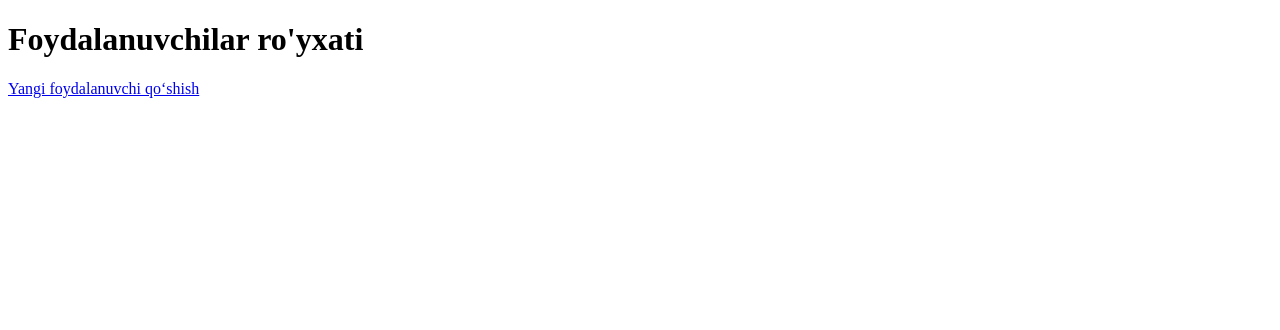
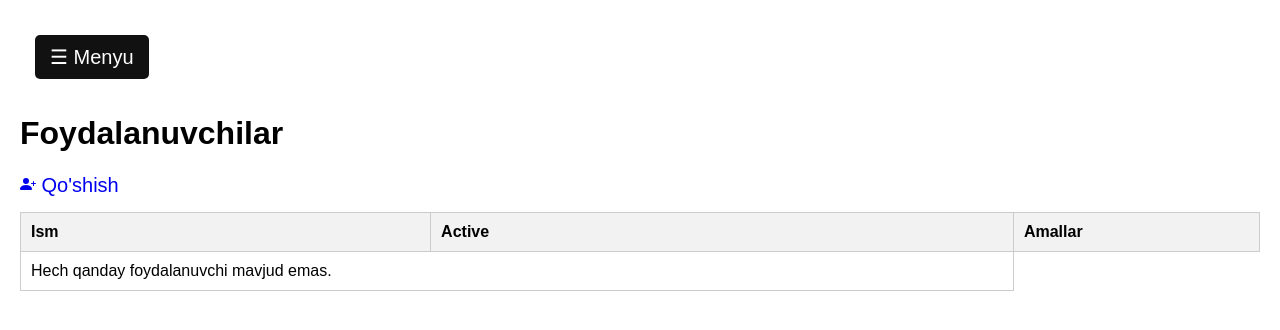
Before and after one commit to Muhammadrizochik/Office5, a Django app: template template/users/list.html in a window 1280 px wide. Shown: the top 330 px of the page. Run offline with Django 5.2, Linux system fonts and the light colour scheme; the template is opened without the code that fills it, so the values that code supplies are empty; some libraries are stand-ins or nearby versions.

Commit message:
template.list.html add code

```diff
--- a/Config/settings.py
+++ b/Config/settings.py
@@ -129,4 +129,4 @@ STATICFILES_DIRS = [
 # https://docs.djangoproject.com/en/5.2/ref/settings/#default-auto-field
 
 DEFAULT_AUTO_FIELD = 'django.db.models.BigAutoField'
-LOGIN_REDIRECT_URL = "/"
+LOGIN_REDIRECT_URL = "/home"
--- a/main/views/user.py
+++ b/main/views/user.py
@@ -9,12 +9,13 @@ from main.models.clients import User
 class UserCreateView(CreateView):
     template_name = "auth/form.html"
     form_class = UserCreationForm
-    success_url = "/auth/login"
+    success_url = "/home"
 
 
 class UserLoginView(LoginView):
     template_name = "auth/form.html"
     form_class = AuthenticationForm
+    success_url = "/home"
 
 
 class UserLogoutView(LogoutView):
@@ -27,4 +28,4 @@ def user_list(request):
         users = User.objects.all()
     else:
         users = User.objects.filter(created_by=request.user)
-    return render(request, 'users.html', {'users': users})
+    return render(request, 'users/list.html', {'users': users})
--- a/template/auth/form.html
+++ b/template/auth/form.html
@@ -56,7 +56,7 @@
             {% csrf_token %}
             {% bootstrap_form form %}
             {% buttons %}
-                <a href="/home" class="btn btn-primary">Submit</a>
+                <button type="submit" class="btn btn-primary">Submit</button>
             {% endbuttons %}
         </form>
     </div>
--- a/template/index.html
+++ b/template/index.html
@@ -2,7 +2,7 @@
 
 {% block content %}
 <div class="content">
-    <h1>Asosiy kontent</h1>
+    <h1>Asosiy kontent {{ user }}</h1>
     <p>Bu yerda asosiy ma'lumot joylashadi.</p>
   </div>
 
--- a/template/users/list.html
+++ b/template/users/list.html
@@ -1,20 +1,78 @@
-<!DOCTYPE html>
-<html>
-<head>
-    <title>Foydalanuvchilar ro'yxati</title>
-</head>
-<body>
-    <h1>Foydalanuvchilar ro'yxati</h1>
-    <a href="{% url 'add_user' %}">Yangi foydalanuvchi qo‘shish</a>
-    <ul>
-        {% for user in users %}
-            <li>
-                {{ user.username }}
-                {% if not user.is_superuser %}
-                    <a href="{% url 'delete_user' user.id %}">O‘chirish</a>
-                {% endif %}
-            </li>
-        {% endfor %}
-    </ul>
-</body>
-</html>
+{% extends "base.html" %}
+
+{% block content %}
+
+    <style>
+        body {
+            font-family: Arial, sans-serif;
+            margin: 20px;
+        }
+        .client-list {
+            width: 100%;
+            border-collapse: collapse;
+        }
+        .client-list th, .client-list td {
+            border: 1px solid #ccc;
+            padding: 10px;
+            text-align: left;
+        }
+        .client-list th {
+            background-color: #f2f2f2;
+        }
+        .actions a {
+            margin-right: 10px;
+            text-decoration: none;
+        }
+        .add-client {
+            display: inline-block;
+            margin-bottom: 15px;
+            text-decoration: none;
+            font-size: 20px;
+        }
+    </style>
+   <h1>Foydalanuvchilar</h1>
+
+    <a href="/create" class="add-client"><svg xmlns="http://www.w3.org/2000/svg" width="16" height="16" fill="currentColor" class="bi bi-person-plus-fill" viewBox="0 0 16 16">
+  <path d="M1 14s-1 0-1-1 1-4 6-4 6 3 6 4-1 1-1 1zm5-6a3 3 0 1 0 0-6 3 3 0 0 0 0 6"/>
+  <path fill-rule="evenodd" d="M13.5 5a.5.5 0 0 1 .5.5V7h1.5a.5.5 0 0 1 0 1H14v1.5a.5.5 0 0 1-1 0V8h-1.5a.5.5 0 0 1 0-1H13V5.5a.5.5 0 0 1 .5-.5"/>
+</svg> Qo'shish</a>
+
+    <table class="client-list">
+        <thead>
+            <tr>
+                <th>Ism</th>
+                <th>Active</th>
+                <th>Amallar</th>
+            </tr>
+        </thead>
+        <tbody>
+            {% for user in users %}
+            <tr>
+<td>{{ user.username }}</td>
+<td>
+    {% if user.is_active %}
+        <span style="color: green;"> ✅ </span>
+    {% else %}
+        <span style="color: red;"> ❌ </span>
+    {% endif %}
+</td>
+
+                <td class="actions">
+                    <a href="/create"><svg xmlns="http://www.w3.org/2000/svg" width="16" height="16" fill="currentColor" class="bi bi-pencil" viewBox="0 0 16 16">
+  <path d="M12.146.146a.5.5 0 0 1 .708 0l3 3a.5.5 0 0 1 0 .708l-10 10a.5.5 0 0 1-.168.11l-5 2a.5.5 0 0 1-.65-.65l2-5a.5.5 0 0 1 .11-.168zM11.207 2.5 13.5 4.793 14.793 3.5 12.5 1.207zm1.586 3L10.5 3.207 4 9.707V10h.5a.5.5 0 0 1 .5.5v.5h.5a.5.5 0 0 1 .5.5v.5h.293zm-9.761 5.175-.106.106-1.528 3.821 3.821-1.528.106-.106A.5.5 0 0 1 5 12.5V12h-.5a.5.5 0 0 1-.5-.5V11h-.5a.5.5 0 0 1-.468-.325"/>
+</svg> </a>
+                    <a href="/create"><svg xmlns="http://www.w3.org/2000/svg" width="16" height="16" fill="currentColor" class="bi bi-trash" viewBox="0 0 16 16">
+  <path d="M5.5 5.5A.5.5 0 0 1 6 6v6a.5.5 0 0 1-1 0V6a.5.5 0 0 1 .5-.5m2.5 0a.5.5 0 0 1 .5.5v6a.5.5 0 0 1-1 0V6a.5.5 0 0 1 .5-.5m3 .5a.5.5 0 0 0-1 0v6a.5.5 0 0 0 1 0z"/>
+  <path d="M14.5 3a1 1 0 0 1-1 1H13v9a2 2 0 0 1-2 2H5a2 2 0 0 1-2-2V4h-.5a1 1 0 0 1-1-1V2a1 1 0 0 1 1-1H6a1 1 0 0 1 1-1h2a1 1 0 0 1 1 1h3.5a1 1 0 0 1 1 1zM4.118 4 4 4.059V13a1 1 0 0 0 1 1h6a1 1 0 0 0 1-1V4.059L11.882 4zM2.5 3h11V2h-11z"/>
+</svg> </a>
+                </td>
+            </tr>
+            {% empty %}
+            <tr>
+                <td colspan="2">Hech qanday foydalanuvchi mavjud emas.</td>
+            </tr>
+            {% endfor %}
+        </tbody>
+    </table>
+
+{% endblock %}
```
